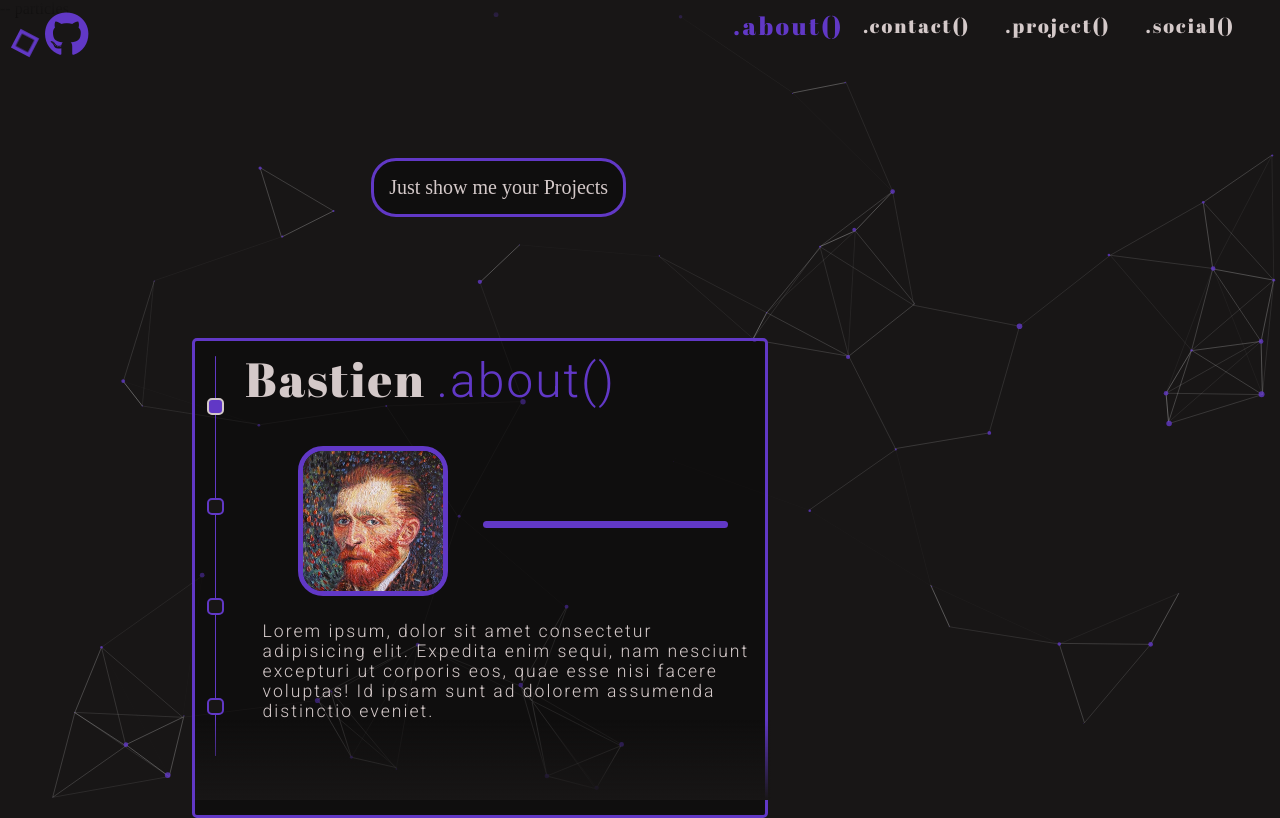
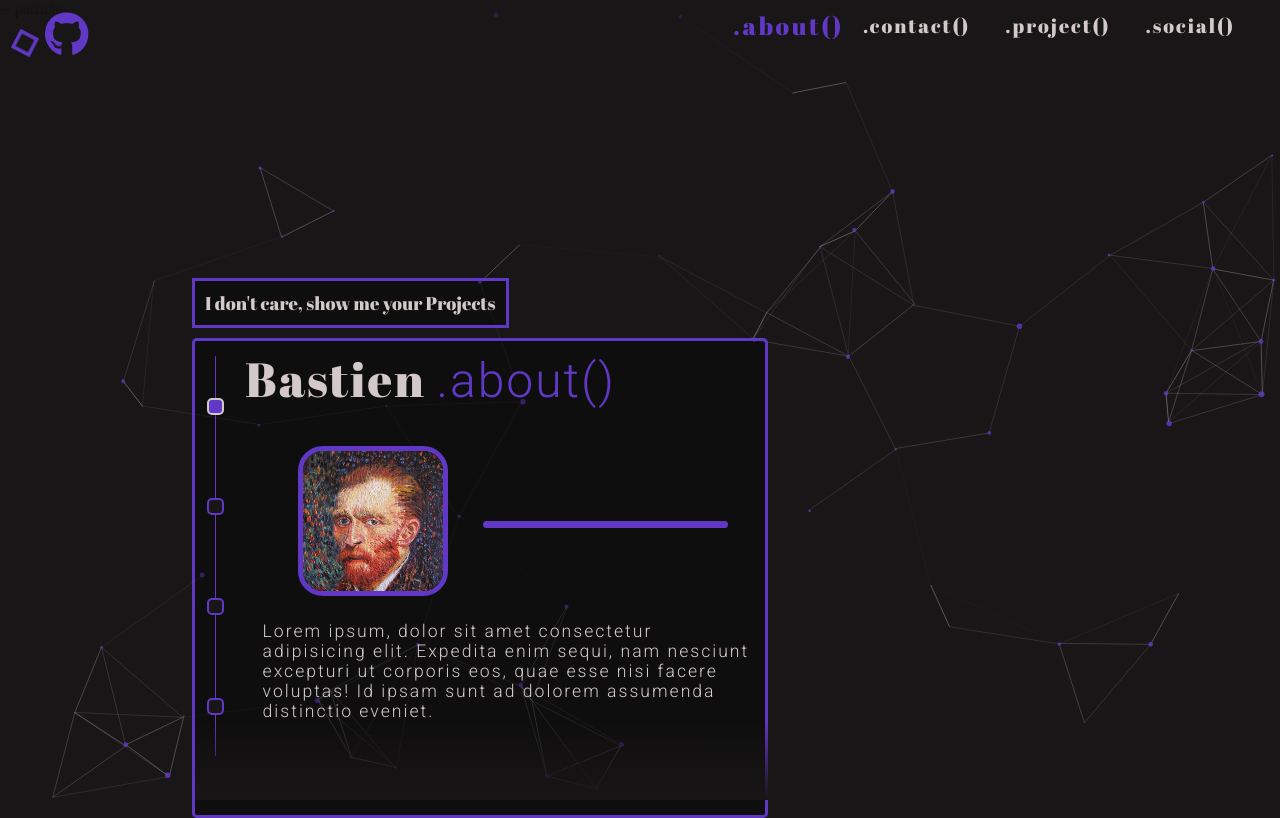
Before and after one commit to BastienVanhove/Portfolio, a Vue app: page / in a window 1280 px wide. Built offline with nearby package versions, Linux system fonts and the light colour scheme.

Commit message:
cursor change and button change

```diff
--- a/src/App.vue
+++ b/src/App.vue
@@ -13,7 +13,7 @@
     </div>
     <navbarC/>
     <div class="button">
-      Just show me your Projects
+      I don't care, show me your Projects
     </div>
     <content/>
 </template>
@@ -42,7 +42,6 @@ body{
   height: auto;
   background-color: var(--back-main-color);
   overflow: hidden;
-  cursor: none;
 }
 div::selection{
   background: var(--style-color);
@@ -64,20 +63,22 @@ p::selection{
 }
 .button{
   position: absolute;
-  margin-left: 29vw;
-  margin-top: 140px;
+  margin-left: 15vw;
+  margin-top: calc(40vh - 60px);
   border: 3px solid var(--style-color);
   color:  var(--white-text-color);
-  border-radius: 25px;
-  padding: 15px;
-  font-size: 1.25em;
+  border-radius: 0px;
+  padding: 10px;
+  font-size: 1.15em;
   background: rgba(0, 0, 0, 0.356);
   animation: 3s floaty infinite;
   z-index: 1000;
+  cursor: pointer;
+  user-select: none;
   transition: 0.15s;
+  font-family: var(--title-font);
 }
 .button:hover{
-  background: var(--white-text-color);
   color: var(--style-color);
 }
 @keyframes floaty {
@@ -85,7 +86,7 @@ p::selection{
     transform: translateY(0px);
   }
   50%{
-    transform: translateY(10px);
+    transform: translateY(5px);
   }
   from{
     transform: translateY(0px);
--- a/src/components/content/content.vue
+++ b/src/components/content/content.vue
@@ -271,6 +271,10 @@
             app.addEventListener('mouseover', hoverFunctionBody)
             app.addEventListener('mouseout', OutFunctionBody)
 
+            const containerProfileImg : any = document.querySelector('.containerProfileImg')
+            containerProfileImg.addEventListener('mouseover', hoverFunction)
+            containerProfileImg.addEventListener('mouseout', OutFunction)
+
             containerContent.addEventListener('scroll',(e : any)=>{
                 size = window.innerHeight * 0.60
                 const scrollTop : number = parseInt(containerContent.scrollTop)
```
